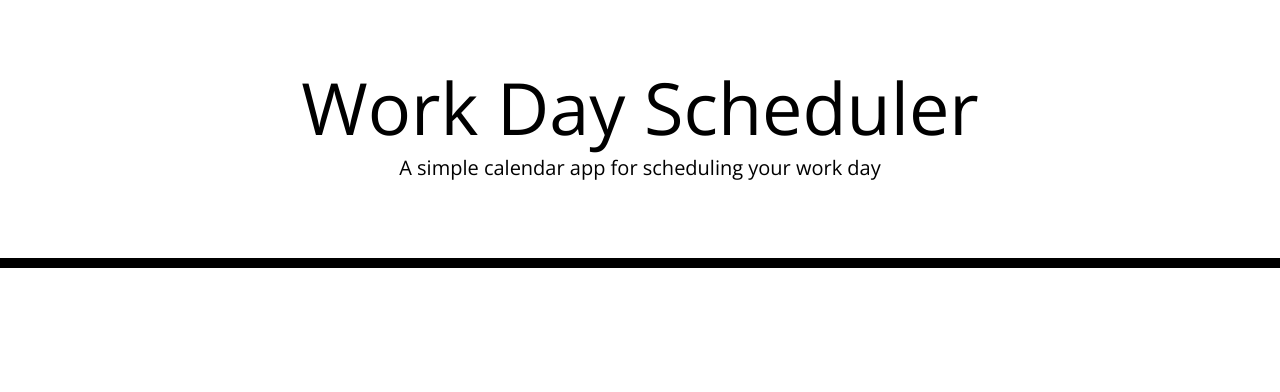
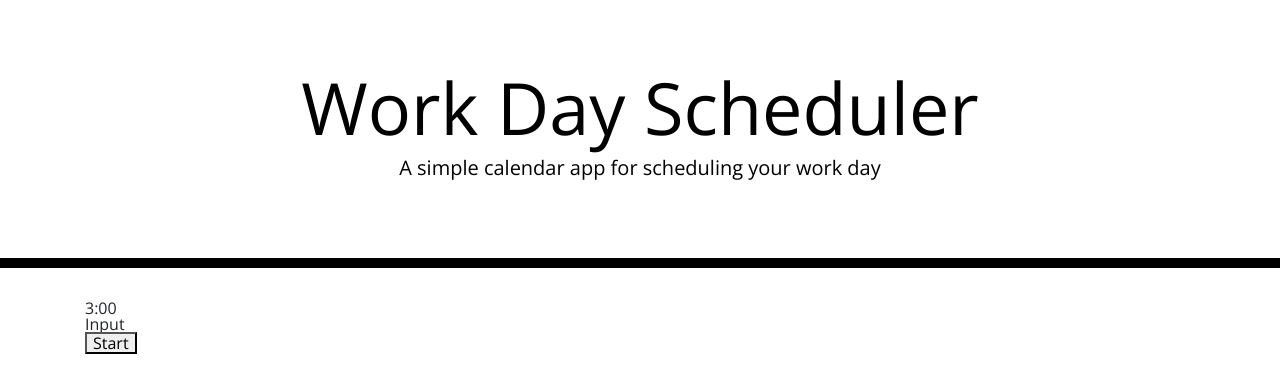
Before and after one commit to medina2021/Planner, a plain HTML site: page index.html in a window 1280 px wide. Drawn offline with nearby package versions, Linux system fonts and the light colour scheme.

Commit message:
adding changes

```diff
--- a/index.html
+++ b/index.html
@@ -1,23 +1,14 @@
 <!DOCTYPE html>
 <html lang="en">
+
 <head>
     <meta charset="UTF-8" />
     <meta name="viewport" content="width=device-width, initial-scale=1.0" />
     <meta http-equiv="X-UA-Compatible" content="ie=edge" />
-    <link
-      rel="stylesheet"
-      href="https://stackpath.bootstrapcdn.com/bootstrap/4.3.1/css/bootstrap.min.css"
-    />
-    <link
-      rel="stylesheet"
-      href="https://use.fontawesome.com/releases/v5.8.1/css/all.css"
-      integrity="sha384-50oBUHEmvpQ+1lW4y57PTFmhCaXp0ML5d60M1M7uH2+nqUivzIebhndOJK28anvf"
-      crossorigin="anonymous"
-    />
-    <link
-      href="https://fonts.googleapis.com/css?family=Open+Sans&display=swap"
-      rel="stylesheet"
-    />
+    <link rel="stylesheet" href="https://stackpath.bootstrapcdn.com/bootstrap/4.3.1/css/bootstrap.min.css" />
+    <link rel="stylesheet" href="https://use.fontawesome.com/releases/v5.8.1/css/all.css"
+        integrity="sha384-50oBUHEmvpQ+1lW4y57PTFmhCaXp0ML5d60M1M7uH2+nqUivzIebhndOJK28anvf" crossorigin="anonymous" />
+    <link href="https://fonts.googleapis.com/css?family=Open+Sans&display=swap" rel="stylesheet" />
     <link rel="stylesheet" href="style.css" />
     <title>Work Day Scheduler</title>
 </head>
@@ -34,5 +25,7 @@
 
     <script src="https://cdnjs.cloudflare.com/ajax/libs/jquery/3.2.1/jquery.min.js"></script>
     <script src="https://cdnjs.cloudflare.com/ajax/libs/moment.js/2.24.0/moment.min.js"></script>
+    <script src="script.js"></script>
 </body>
+
 </html>
--- a/script.js
+++ b/script.js
@@ -0,0 +1,22 @@
+$(document).ready(function() {
+
+    var timeBlockEl = document.createElement("div")
+    $(timeBlockEl).addClass("timeBlock")
+    var timeEl= document.createElement("div")
+ $(timeEl).addClass("time").text("3:00")
+ var inputEl = document.createElement("div")
+$(inputEl).addClass("input").text("Input")
+var btnEl = document.createElement("button")
+$(btnEl).addClass("startbtn").text("Start")
+$(timeEl).text("3:00")
+$(inputEl).text("Input")
+$(btnEl).text("Start")
+
+$( ".container" ).append(timeBlockEl);
+$( timeBlockEl ).append(timeEl);
+$( timeBlockEl ).append(inputEl);
+$( timeBlockEl ).append(btnEl);
+console.log(timeBlockEl)
+$( ".container" ).append(timeBlockEl);
+
+})
--- a/style.css
+++ b/style.css
@@ -69,3 +69,7 @@ body {
     font-size: 20px;
     transition: all 0.3s ease-in-out;
   }
+
+  .timeblock{
+      display:flex
+  }
```
Also changed, not shown: 1 other file. Lines whose indentation alone changed are shown as unchanged.
